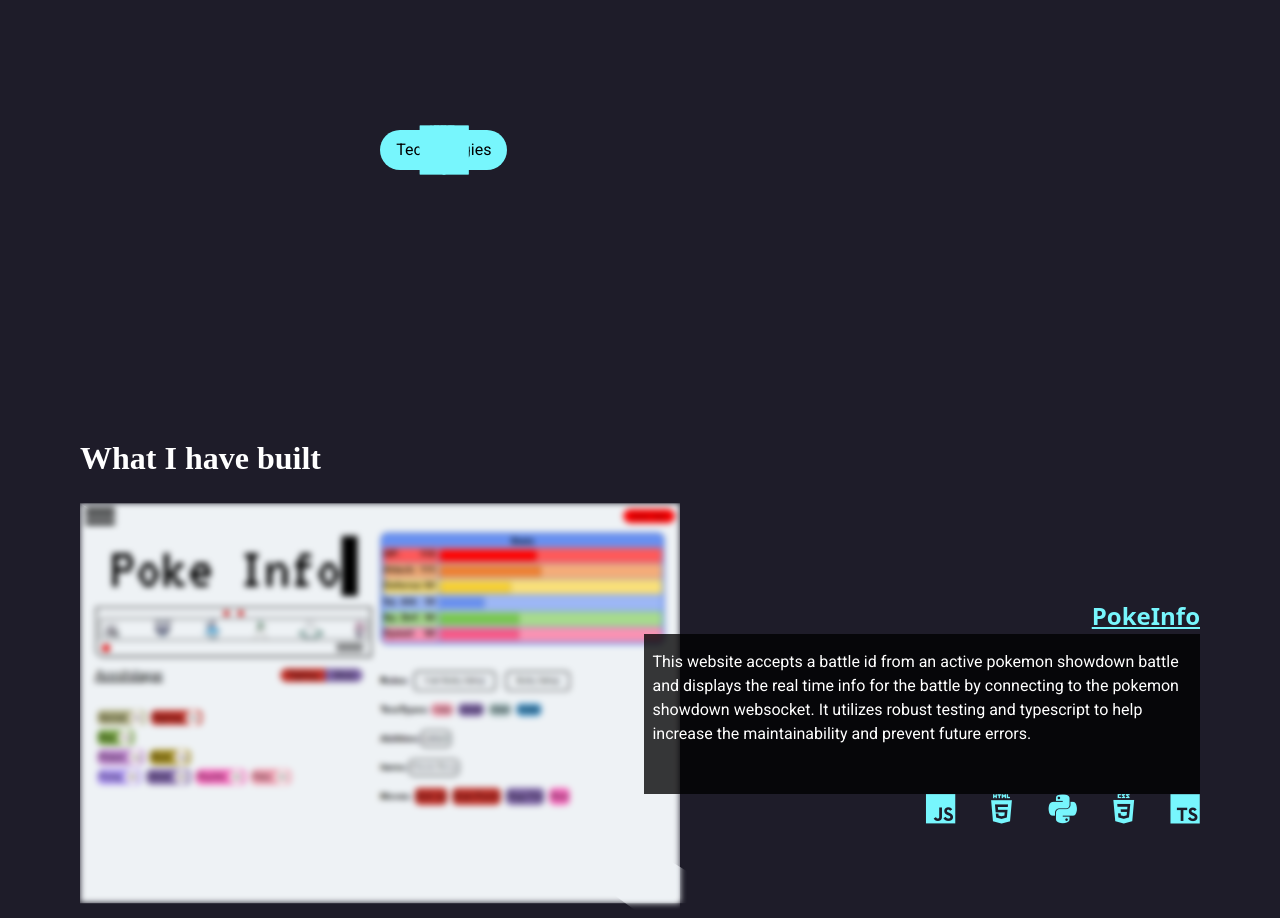
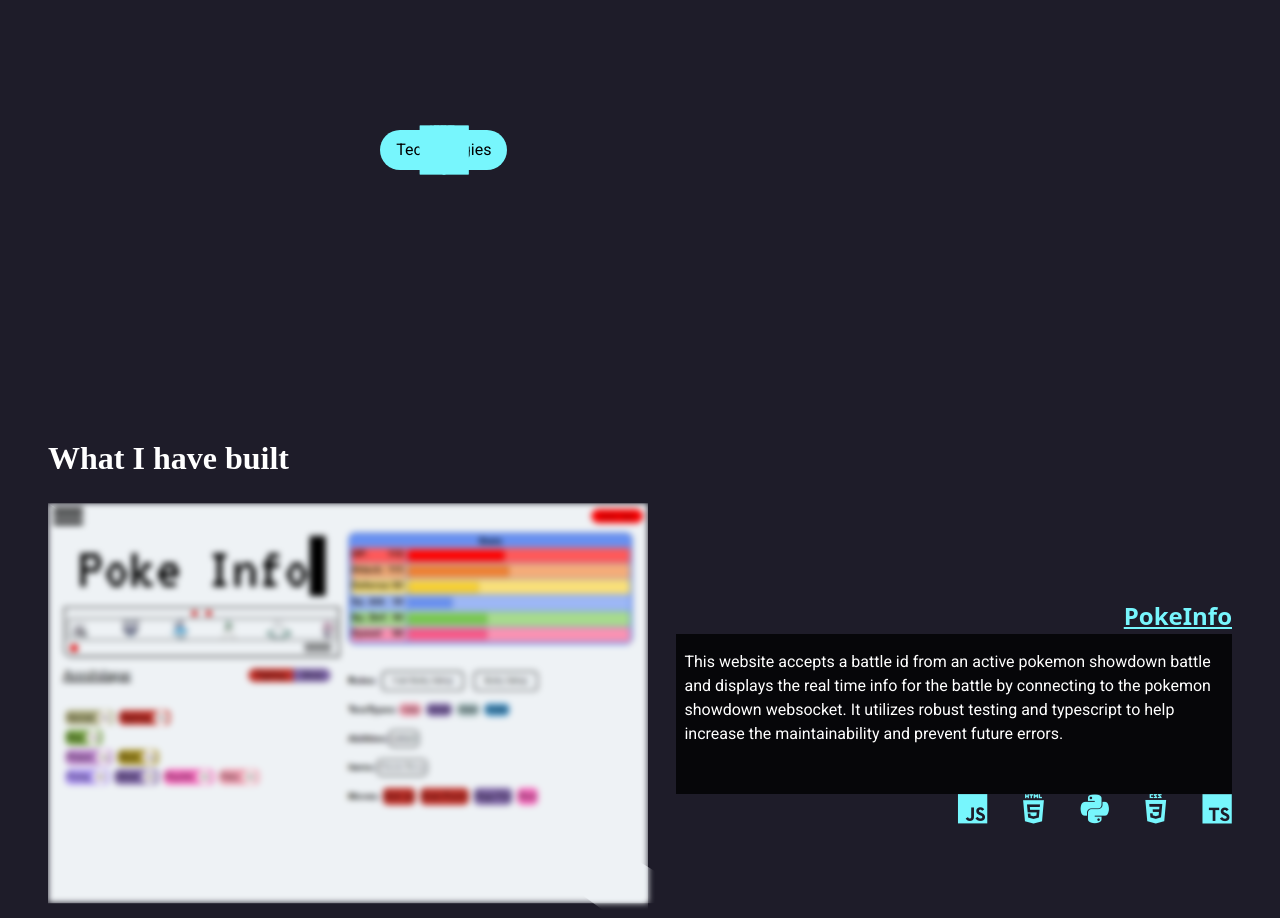
Before and after one commit to piacib/portfolio, a React (Create React App) app: page / in a window 1280 px wide. Shown: the part 1876-2794 px from the top of the page. Built offline with nearby package versions, Linux system fonts and the light colour scheme; a web font is replaced by a local one.

Commit message:
added background filter to project cards, moved projects padding to section tag

```diff
--- a/src/components/Projects/projects.scss
+++ b/src/components/Projects/projects.scss
@@ -1,4 +1,5 @@
 @use "sass:math";
+@use "sass:map";
 @import "../globalStyle.module.scss";
 $h2gridRow: 4;
 $pGridRow: $h2gridRow + 1;
@@ -7,9 +8,7 @@
 $cardWidth: 1200px;
 $cardHeight: 400px;
 $imgWidth: math.div($cardWidth, 2);
-#projects {
-  padding: $pagePadding;
-}
+
 .project_card {
   display: flex;
   align-items: center;
@@ -32,8 +31,14 @@
   display: flex;
   flex-direction: column;
   z-index: 4;
+  background: rgba(0, 0, 0, 0.639);
   p {
     min-height: 8rem;
+  }
+}
+@media (min-width: map.get($breakpoints,"phone")) {
+  .project_content {
+    background: none;
   }
 }
 .image_link_container {
```
